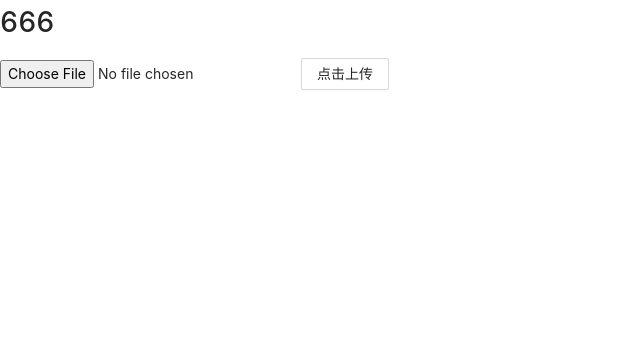
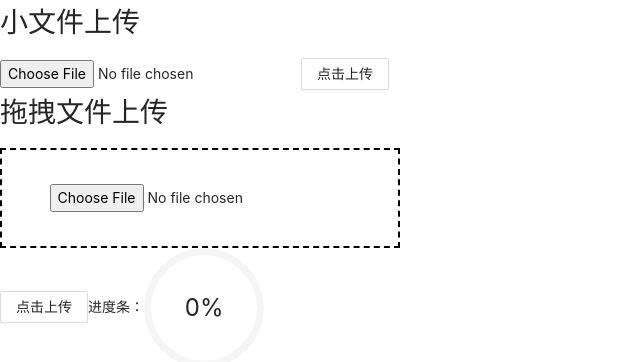
Before and after one commit to lizhixuan0836/react-project, a React (Create React App) app: page /User in a window 1280 px wide. Shown: the top 362 px of the page, without its empty margins (0-640 px from the left). Built offline with nearby package versions, Linux system fonts and the light colour scheme; no server answers.

Commit message:
feat: 新增文件二进制头判断和拖动功能

```diff
--- a/src/request/api.js
+++ b/src/request/api.js
@@ -9,4 +9,4 @@ export const userRegister = (data) => service.post('/api/user/register', data)
 export const userLogin = (data) => service.post('/api/user/login', data)
 export const userInfo = (params) => service.get('/api/user/info', { params })
 
-export const apiUpload = (data) => Axios.post('/api/upload', data)
+export const apiUpload = (data, options) => Axios.post('/api/upload', data, options)
--- a/src/views/login/Login.js
+++ b/src/views/login/Login.js
@@ -21,7 +21,7 @@ let timer
 function Login() {
   const navigate = useNavigate()
   // 验证码地址
-  const [imageUrl, setimageUrl] = useState('/api/captcha')
+  const [imageUrl, setimageUrl] = useState('')
   // 验证码高度
   const [captchaHeight, setCaptchaHeight] = useState()
   // 发送时间
@@ -80,6 +80,9 @@ function Login() {
   const handleImage = () => {
     setimageUrl(`/api/captcha?_t=${new Date().getTime()}`)
   }
+  useEffect(() => {
+    handleImage()
+  }, [])
 
   useEffect(() => {
     // 设置验证码高度
--- a/src/views/login/Regist.js
+++ b/src/views/login/Regist.js
@@ -20,7 +20,7 @@ const layout = {
 function Regist() {
   let navigate = useNavigate()
   // 验证码地址
-  const [imageUrl, setimageUrl] = useState('/api/captcha')
+  const [imageUrl, setimageUrl] = useState('')
   const [form] = Form.useForm()
   const inputRef = useRef(null)
   const [captchaState, setCaptchaState] = useState()
@@ -79,6 +79,7 @@ function Regist() {
     }
   }
   useEffect(() => {
+    handleImage()
     // 设置验证码高度
     setCaptchaState(inputRef.current.input.offsetHeight)
     console.log(form, 'form有哪些方法')
--- a/src/views/user/User.js
+++ b/src/views/user/User.js
@@ -1,10 +1,13 @@
 // 用户中心
-import React, { useEffect, useState } from 'react'
+import React, { useEffect, useState, useRef } from 'react'
 import { userInfo, apiUpload } from 'request/api'
-import { message, Button } from 'antd'
+import { message, Button, Progress } from 'antd'
+import './User.scss'
 
 function User() {
   const [file, setFile] = useState(null)
+  const [uploadPercent, setUploadPercent] = useState(0)
+  const dragRef = useRef(null)
   const handleFileChange = (e) => {
     const file = e.target.files[0]
     // if (!file) {
@@ -20,6 +23,61 @@ function User() {
     const res = await apiUpload(form)
     console.log(res, 111)
   }
+  // 拖拽文件上传
+  const uploadDragFile = async () => {
+    // 因为上传文件是二进制的,所以要放在formdata之上
+    const form = new FormData()
+    form.append('name', 'file')
+    form.append('file', file)
+    const res = await apiUpload(form, {
+      onUploadProgress: (process) => {
+        setUploadPercent(Number(((process.loaded / process.total) * 100).toFixed(2)))
+        // console.log(process)
+      }
+    })
+    console.log(res, 111)
+  }
+  // blob 二进制流文件处理成二进制
+  const bolbToString = async (blob) => {
+    return new Promise((resolve) => {
+      const reader = new FileReader()
+      // 返回一个 ArrayBuffer 对象,读取文件并将一个包含文件内容的ArrayBuffer保存在result属性中
+      reader.onload = () => {
+        const ret = reader.result
+          .split('')
+          .map((v) => v.charCodeAt()) // 变成10进制的ASCII码
+          .map((v) => v.toString(16)) // 变成16进制
+          .map((v) => v.padStart(2, '0')) // 补全0
+          .join(' ')
+        resolve(ret)
+      }
+      // 返回返回二进制字符串
+      reader.readAsBinaryString(blob)
+      // // 返回一个 ArrayBuffer 对象
+      // reader.readAsArrayBuffer(blob)
+    })
+  }
+  // 是否是gif
+  const isGif = async (file) => {
+    // 通过图片的二进制头识别文件类型
+    //  1.JPEG/JPG
+    // - 文件头标识 (2 bytes): $ff, $d8 (SOI) (JPEG文件标识)
+    // - 文件结束标识 (2 bytes): $ff, $d9 (EOI)
+    // 3.PNG
+    // - 文件头标识 (8 bytes)   89 50 4E 470D 0A 1A 0A
+    // 4.GIF
+    // - 文件头标识 (6 bytes)   47 49 46 38 39(37) 61
+    //                        G  I  F  8 9 (7)  a
+    const ret = await bolbToString(file.slice(0, 6))
+    const isGifHead = ret === '47 49 46 38 39 61' || ret === '47 49 46 38 37 61'
+    return isGifHead
+  }
+  // 是否是图片
+  const isImage = async (file) => {
+    let gif = await isGif(file)
+    return gif
+  }
+
   // 用户信息
   useEffect(() => {
     const params = {}
@@ -30,11 +88,43 @@ function User() {
       }
     })
   }, [])
+
+  // 拖动弹框事件
+  useEffect(() => {
+    dragRef.current.addEventListener('dragover', (e) => {
+      e.preventDefault()
+      dragRef.current.style.borderColor = 'red'
+    })
+    dragRef.current.addEventListener('dragleave', (e) => {
+      e.preventDefault()
+      dragRef.current.style.borderColor = 'black'
+    })
+    dragRef.current.addEventListener('drop', async (e) => {
+      e.preventDefault()
+      dragRef.current.style.borderColor = 'black'
+      const file = e.dataTransfer.files[0]
+
+      const image = await isImage(file)
+      console.log(image, 'iamge')
+      if (image) {
+        setFile(file ? file : null)
+      }
+    })
+    // eslint-disable-next-line react-hooks/exhaustive-deps
+  }, [])
+
   return (
     <div className='home-function'>
-      <h1>666</h1>
+      <h1>小文件上传</h1>
       <input type='file' onChange={handleFileChange} />
       <Button onClick={uploadFile}>点击上传</Button>
+      <h1>拖拽文件上传</h1>
+      <div className='drag-contain' ref={dragRef}>
+        <input type='file' />
+      </div>
+      <Button onClick={uploadDragFile}>点击上传</Button>
+      进度条：
+      <Progress type='circle' percent={uploadPercent} />
     </div>
   )
 }
--- /dev/null
+++ b/src/views/user/User.scss
@@ -0,0 +1,9 @@
+.drag-contain {
+    width: 400px;
+    height: 100px;
+    // border: solid 1px dashed;
+    border: dashed 2px black;
+    display: flex;
+    align-items: center;
+    justify-content: center;
+}
```
